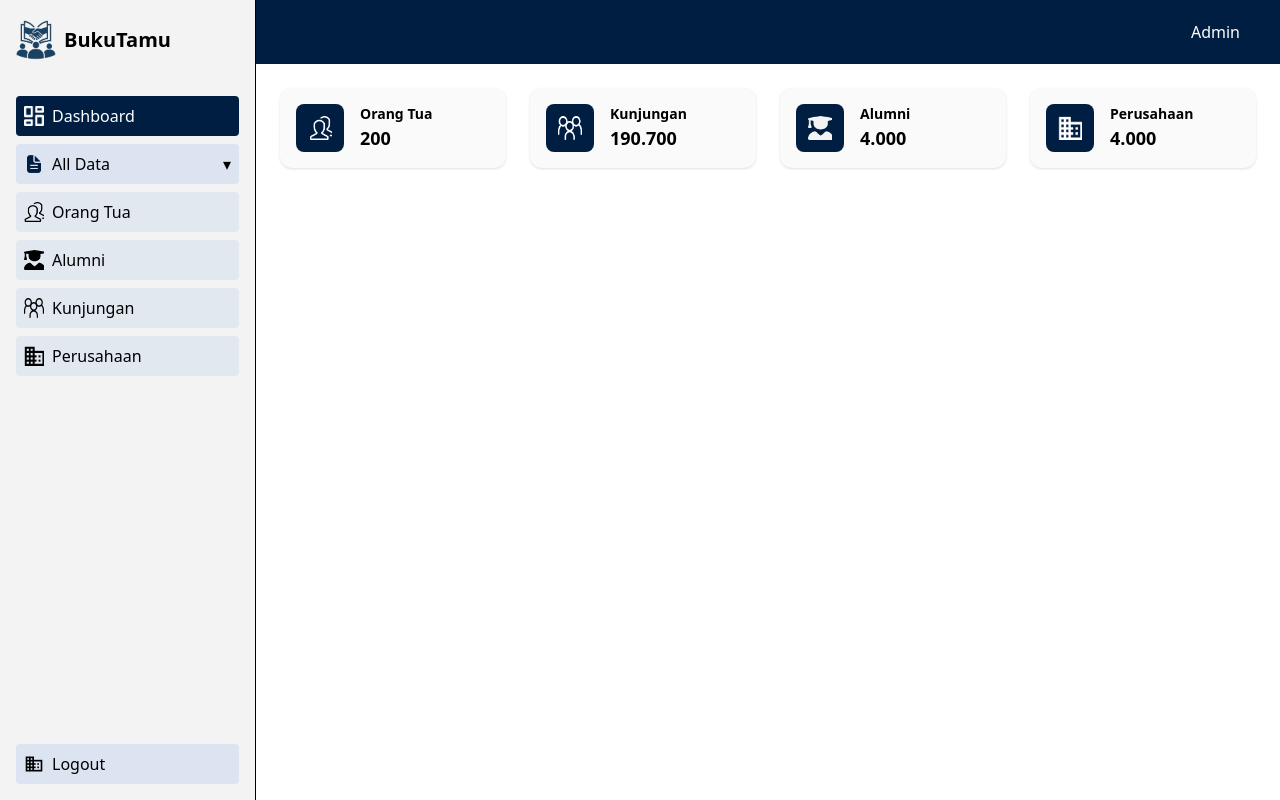
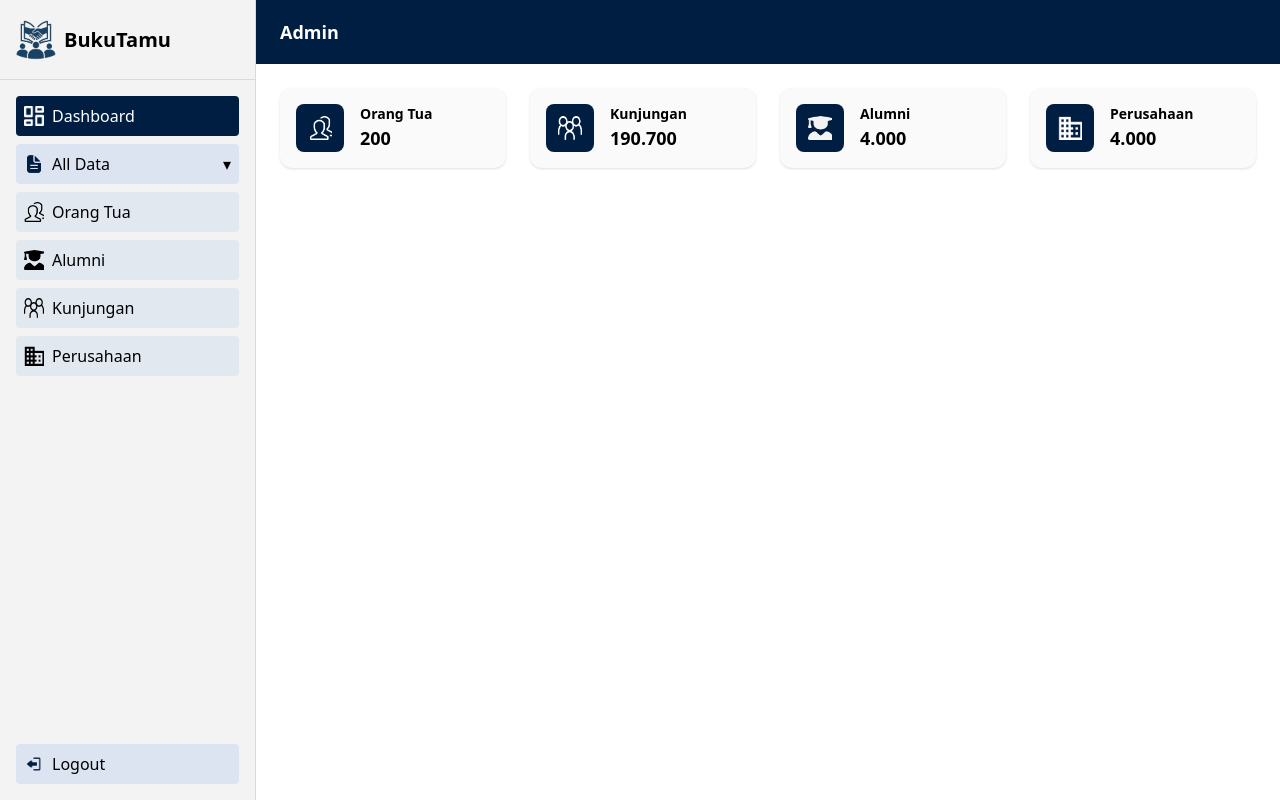
Before and after one commit to mipalt/Buku-Tamu-PPLG-XII-3, a React (Vite) app in the folder frontend/: page / in a window 1280 px wide. Built offline with nearby package versions, Linux system fonts and the light colour scheme.

Commit message:
style: change layout border color

```diff
--- a/frontend/src/pages/auth/components/Sidebar.tsx
+++ b/frontend/src/pages/dashboard/components/Sidebar.tsx
@@ -1,27 +1,17 @@
 import { useState } from "react";
-
-// Logo
 import Logo from "../../../assets/logo.png";
-
-// Icons
 import DashboardAfter from "../../../assets/dashboard-after.png";
 import DashboardBefore from "../../../assets/dashboard-before.png";
-
 import AllDataAfter from "../../../assets/all-data-after.png";
 import AllDataBefore from "../../../assets/all-data-before.png";
-
 import OrangTuaAfter from "../../../assets/orangtua-after.png";
 import OrangTuaBefore from "../../../assets/orangtua-before.png";
-
 import AlumniAfter from "../../../assets/alumni-after.png";
 import AlumniBefore from "../../../assets/alumni-before.png";
-
 import KunjunganAfter from "../../../assets/kunjungan-after.png";
 import KunjunganBefore from "../../../assets/kunjungan-before.png";
-
 import PerusahaanAfter from "../../../assets/perusahaan-after.png";
 import PerusahaanBefore from "../../../assets/perusahaan-before.png";
-
 import LogoutIcon from "../../../assets/Logout.png";
 
 const Sidebar: React.FC = () => {
@@ -48,16 +38,13 @@ const Sidebar: React.FC = () => {
     activeMenu === name ? after : before;
 
   return (
-    <aside className="bg-[#F3F3F3] h-screen w-64 flex flex-col border-r">
-      {/* Logo */}
-      <div className="flex items-center justify-start h-20 px-4">
+    <aside className="bg-[#F3F3F3] h-screen w-64 flex flex-col border-r" style={{ borderColor: "#D9D9D9" }}>
+      <div className="flex items-center justify-start h-20 px-4 border-b" style={{ borderColor: "#D9D9D9" }}>
         <img src={Logo} alt="Logo" className="w-10 h-10 mr-2" />
         <h1 className="text-xl font-bold text-black">BukuTamu</h1>
       </div>
 
-      {/* Menu */}
       <nav className="flex-1 p-4">
-        {/* Dashboard */}
         <button
           onClick={() => {
             setActiveMenu("Dashboard");
@@ -73,7 +60,6 @@ const Sidebar: React.FC = () => {
           <span className="ml-2">Dashboard</span>
         </button>
 
-        {/* All Data */}
         <div>
           <button
             onClick={() => {
@@ -124,7 +110,6 @@ const Sidebar: React.FC = () => {
         </div>
       </nav>
 
-      {/* Logout muncul selama All Data terbuka */}
       {isAllDataOpen && (
         <div className="p-4">
           <button className="flex items-center w-full p-2 rounded bg-[#DCE4F2] hover:bg-[#BFD1EA] text-black">
--- a/frontend/src/pages/dashboard/index.tsx
+++ b/frontend/src/pages/dashboard/index.tsx
@@ -1,7 +1,4 @@
-// src/pages/dashboard/index.tsx
-import Sidebar from "../auth/components/Sidebar";
-
-// *** Perbaikan: naik 2 level dari src/pages/dashboard ke src, lalu ke assets ***
+import Sidebar from "./components/Sidebar";
 import OrangTuaIcon from "../../assets/orangtua-after.png";
 import KunjunganIcon from "../../assets/kunjungan-after.png";
 import AlumniIcon from "../../assets/alumni-after.png";
@@ -19,14 +16,10 @@ export default function Dashboard() {
     <div className="flex min-h-screen">
       <Sidebar />
       <div className="flex-1 flex flex-col">
-        {/* Header biru tua */}
-        <header className="bg-[#001E42] text-white flex justify-end items-center h-16 px-6">
-          <button className="bg-[#001E42] px-4 py-2 rounded text-white flex items-center">
-            Admin
-          </button>
+        <header className="bg-[#001E42] text-white flex items-center h-16 px-6">
+          <h1 className="text-lg font-bold">Admin</h1>
         </header>
 
-        {/* Stats */}
         <main className="p-6">
           <div className="grid grid-cols-1 sm:grid-cols-2 lg:grid-cols-4 gap-6">
             {stats.map((item) => (
@@ -44,8 +37,6 @@ export default function Dashboard() {
               </div>
             ))}
           </div>
-
-          {/* Tambahkan konten lain (chart, tabel) di sini */}
         </main>
       </div>
     </div>
```
Also changed, not shown: frontend/src/assets/Logout.png.
